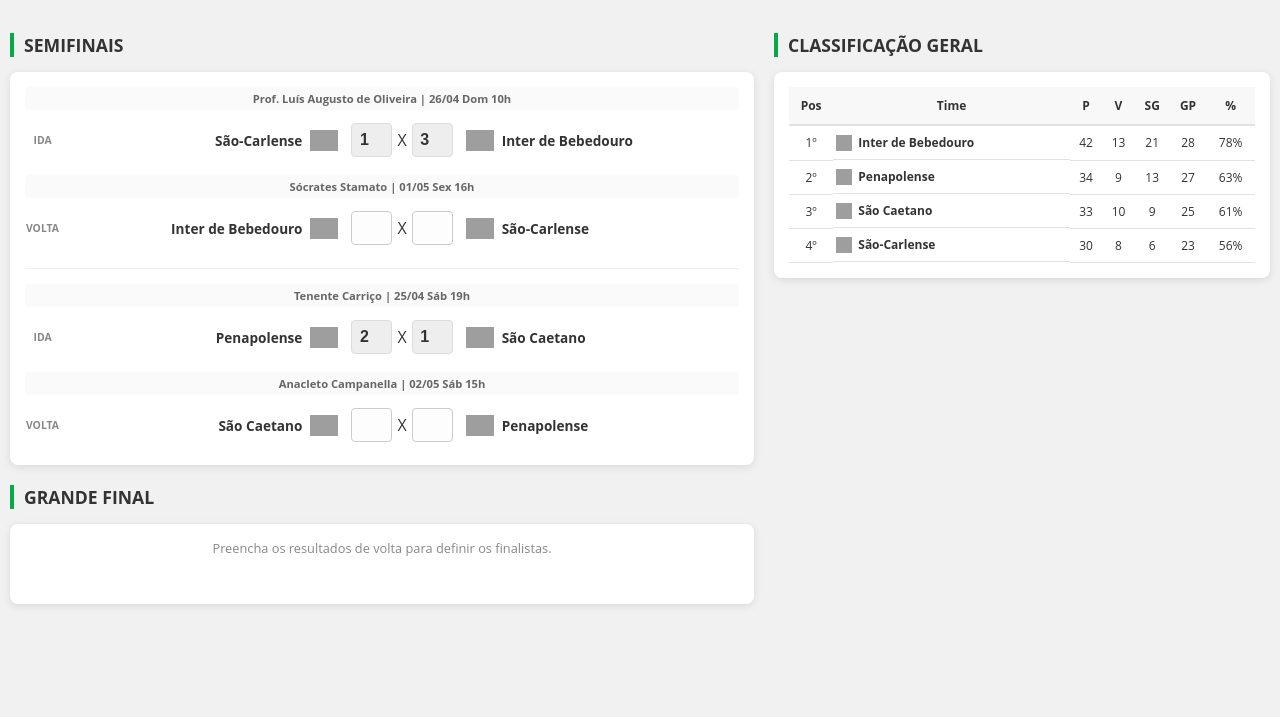
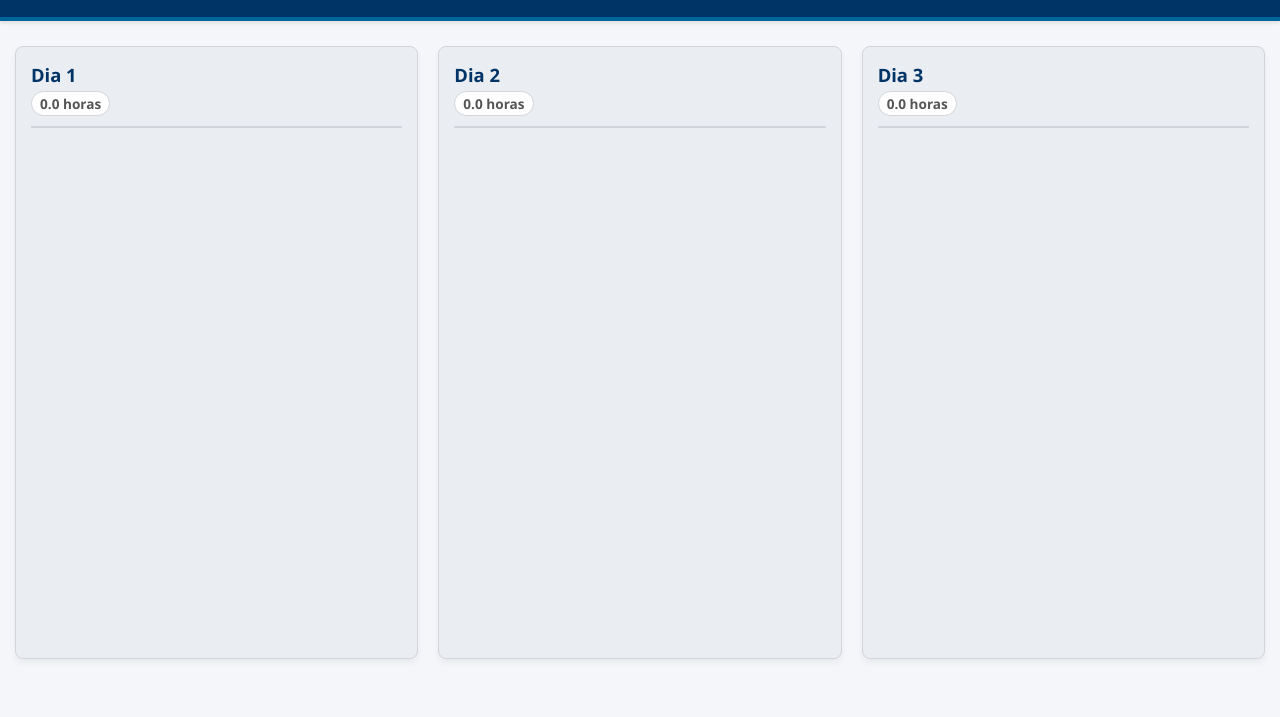
Before and after one commit to lppuggina/agenda-enar-2026, a plain HTML site: page index.html in a window 1280 px wide. Shown: the part 83-800 px from the top of the page. Drawn offline with Linux system fonts and the light colour scheme; grey boxes are pictures that could not be loaded.

Commit message:
index.html

```diff
--- a/index.html
+++ b/index.html
@@ -3,333 +3,242 @@
 <head>
     <meta charset="UTF-8">
     <meta name="viewport" content="width=device-width, initial-scale=1.0">
-    <title>PAULISTÃO A4 RIVALO 2026</title>
+    <title>Organizador de Agenda - ENAR Anatel 2026</title>
     <style>
         :root {
-            --ge-green: #06aa48;
-            --ge-dark: #333;
-            --ge-gray: #f1f1f1;
-            --white: #ffffff;
-            --border: #e2e2e2;
+            --anatel-blue: #003366;
+            --anatel-light: #006699;
+            --bg-gray: #f4f6f9;
+            --card-white: #ffffff;
+            --border-color: #d1d5db;
+
+            /* Cores dos Macrotemas */
+            --color-treinamento: #3b82f6;
+            --color-orientacoes: #f97316;
+            --color-integracao: #10b981;
+            --color-conhecimento: #8b5cf6;
+            --color-melhorias: #06b6d4;
+        }
+
+        * {
+            box-sizing: border-box;
+            font-family: "Segoe UI", Arial, sans-serif;
         }
 
         body {
-            font-family: "Open Sans", Arial, sans-serif;
-            background-color: var(--ge-gray);
+            background-color: var(--bg-gray);
             margin: 0;
-            color: var(--ge-dark);
+            padding: 0;
+            color: #333;
         }
 
         header {
-            background-color: var(--white);
+            background-color: var(--anatel-blue);
+            color: white;
             padding: 20px;
-            border-bottom: 5px solid var(--ge-green);
             text-align: center;
+            border-bottom: 4px solid var(--anatel-light);
+            box-shadow: 0 2px 4px rgba(0,0,0,0.1);
         }
 
-        .main-layout {
+        header h1 {
+            margin: 0;
+            font-size: 1.6rem;
+            text-transform: uppercase;
+            letter-spacing: 0.5px;
+        }
+
+        header p {
+            margin: 5px 0 0 0;
+            font-size: 0.95rem;
+            opacity: 0.9;
+        }
+
+        .container {
+            max-width: 1400px;
+            margin: 25px auto;
+            padding: 0 15px;
+        }
+
+        .board {
             display: grid;
-            grid-template-columns: 1.2fr 0.8fr;
+            grid-template-columns: repeat(3, 1fr);
             gap: 20px;
-            max-width: 1300px;
-            margin: 20px auto;
-            padding: 0 10px;
+            align-items: start;
         }
 
         @media (max-width: 1024px) {
-            .main-layout { grid-template-columns: 1fr; }
+            .board {
+                grid-template-columns: 1fr;
+            }
         }
 
-        h2 {
-            text-transform: uppercase;
-            font-size: 1.1rem;
-            border-left: 4px solid var(--ge-green);
-            padding-left: 10px;
-            margin: 20px 0 15px 0;
+        .column {
+            background-color: #eaedf2;
+            border-radius: 8px;
+            border: 1px solid var(--border-color);
+            padding: 15px;
+            box-shadow: 0 4px 6px rgba(0,0,0,0.05);
         }
 
-        .card {
-            background: var(--white);
-            border-radius: 8px;
-            box-shadow: 0 2px 8px rgba(0,0,0,0.1);
-            padding: 15px;
-            margin-bottom: 20px;
-            min-height: 50px;
+        .column-header {
+            display: flex;
+            flex-direction: column;
+            border-bottom: 2px solid var(--border-color);
+            padding-bottom: 10px;
+            margin-bottom: 15px;
         }
 
-        .match-group {
-            border-bottom: 1px solid #eee;
-            padding-bottom: 15px;
-            margin-bottom: 15px;
-        }
-        .match-group:last-child { border-bottom: none; margin-bottom: 0; padding-bottom: 0; }
-
-        .match-info-header {
-            font-size: 0.7rem;
-            color: #666;
+        .column-title {
+            font-size: 1.15rem;
             font-weight: bold;
-            margin-bottom: 5px;
-            text-align: center;
-            background: #fafafa;
-            padding: 4px;
-            border-radius: 4px;
+            color: var(--anatel-blue);
+            margin: 0;
         }
 
-        .match-row {
-            display: flex;
-            align-items: center;
-            justify-content: space-between;
-            padding: 8px 0;
-            gap: 5px;
+        .column-time {
+            font-size: 0.85rem;
+            color: #555;
+            margin-top: 4px;
+            background-color: #fff;
+            padding: 2px 8px;
+            border-radius: 20px;
+            display: inline-block;
+            width: fit-content;
+            border: 1px solid #d1d5db;
+            font-weight: 600;
         }
 
-        .label-game {
-            font-size: 0.65rem;
-            color: #888;
-            font-weight: bold;
-            width: 35px;
-            text-align: center;
-            flex-shrink: 0;
+        .column-body {
+            min-height: 500px;
+            display: flex;
+            flex-direction: column;
+            gap: 12px;
+            padding-bottom: 100px; /* Área extra para soltar cards facilmente */
         }
 
-        .team {
+        /* Estilização Base dos Blocos de Temas */
+        .item-card {
+            background-color: var(--card-white);
+            border-radius: 6px;
+            border-left: 5px solid #ccc;
+            padding: 10px 12px;
+            box-shadow: 0 2px 4px rgba(0,0,0,0.05);
+            cursor: grab;
+            transition: transform 0.2s, box-shadow 0.2s;
             display: flex;
-            align-items: center;
-            flex: 1;
-            min-width: 0;
+            flex-direction: column;
+            justify-content: space-between;
+            position: relative;
         }
 
-        .team.home { justify-content: flex-end; }
-        .team.away { justify-content: flex-start; }
-
-        .team span {
-            white-space: nowrap;
-            overflow: hidden;
-            text-overflow: ellipsis;
-            font-size: 0.85rem;
-            font-weight: bold;
+        .item-card:active {
+            cursor: grabbing;
         }
 
-        .team img {
-            width: 28px;
-            height: 28px;
-            margin: 0 8px;
-            flex-shrink: 0;
-            object-fit: contain;
+        .item-card.dragging {
+            opacity: 0.4;
+            transform: scale(0.98);
         }
 
-        .scores {
-            display: flex;
-            align-items: center;
-            gap: 5px;
-            flex-shrink: 0;
+        .item-title {
+            font-size: 0.9rem;
+            font-weight: bold;
+            color: #1f2937;
+            margin: 0 0 8px 0;
+            line-height: 1.3;
         }
 
-        .score-input {
-            width: 35px;
-            height: 30px;
-            text-align: center;
-            font-size: 1rem;
-            font-weight: bold;
-            border: 1px solid #ccc;
-            border-radius: 4px;
-            background: #fdfdfd;
+        .item-meta {
+            display: flex;
+            justify-content: space-between;
+            align-items: center;
+            margin-top: auto;
         }
 
-        .score-input:disabled {
-            background-color: #eee;
-            color: #333;
-            border-color: #ddd;
-            cursor: not-allowed;
+        .badge {
+            font-size: 0.7rem;
+            text-transform: uppercase;
+            font-weight: bold;
+            padding: 2px 6px;
+            border-radius: 4px;
+            color: white;
         }
 
-        @media (max-width: 480px) {
-            .team span { font-size: 0.75rem; }
-            .team img { width: 22px; height: 22px; margin: 0 4px; }
-            .score-input { width: 30px; height: 28px; font-size: 0.95rem; }
+        .item-duration {
+            font-size: 0.75rem;
+            color: #6b7280;
+            font-weight: 600;
         }
 
-        table { width: 100%; border-collapse: collapse; font-size: 0.75rem; }
-        th { background: #f8f8f8; padding: 10px 3px; text-align: center; border-bottom: 2px solid var(--border); }
-        td { padding: 8px 3px; text-align: center; border-bottom: 1px solid var(--border); }
-        .td-team { text-align: left; font-weight: bold; display: flex; align-items: center; }
-        .td-team img { width: 16px; height: 16px; margin-right: 6px; }
+        /* Cores dinâmicas injetadas ou mapeadas por classe */
+        .badge-treinamento { background-color: var(--color-treinamento); }
+        .badge-orientacoes { background-color: var(--color-orientacoes); }
+        .badge-integracao { background-color: var(--color-integracao); }
+        .badge-conhecimento { background-color: var(--color-conhecimento); }
+        .badge-melhorias { background-color: var(--color-melhorias); }
 
+        .border-treinamento { border-left-color: var(--color-treinamento); }
+        .border-orientacoes { border-left-color: var(--color-orientacoes); }
+        .border-integracao { border-left-color: var(--color-integracao); }
+        .border-conhecimento { border-left-color: var(--color-conhecimento); }
+        .border-melhorias { border-left-color: var(--color-melhorias); }
     </style>
 </head>
 <body>
 
 <header>
-    <h1 style="margin:0; letter-spacing: 1px; font-size: 1.4rem;">PAULISTÃO A4 RIVALO 2026</h1>
+    <h1>Anatel - Gestão de Agenda Legislada</h1>
+    <p>Encontro dos Servidores da Área de Arrecadação e Cobrança | ENAR 2026</p>
 </header>
 
-<div class="main-layout">
-    <div class="simulation-area">
-
-        <h2>Semifinais</h2>
-        <div class="card" id="sf-container">
+<div class="container">
+    <div class="board">
+        <div class="column" data-day="1">
+            <div class="column-header">
+                <span class="column-title">Dia 1</span>
+                <span class="column-time" id="total-day-1">0.0 horas</span>
             </div>
-
-        <div id="f-section">
-            <h2>Grande Final</h2>
-            <div class="card" id="f-container">
-                </div>
+            <div class="column-body" ondragover="allowDrop(event)" ondrop="drop(event, 1)"></div>
         </div>
 
-    </div>
+        <div class="column" data-day="2">
+            <div class="column-header">
+                <span class="column-title">Dia 2</span>
+                <span class="column-time" id="total-day-2">0.0 horas</span>
+            </div>
+            <div class="column-body" ondragover="allowDrop(event)" ondrop="drop(event, 2)"></div>
+        </div>
 
-    <div class="table-area">
-        <h2>Classificação Geral</h2>
-        <div class="card" style="overflow-x: auto;">
-            <table id="leaderboard">
-                <thead>
-                    <tr>
-                        <th>Pos</th>
-                        <th>Time</th>
-                        <th>P</th>
-                        <th>V</th>
-                        <th>SG</th>
-                        <th>GP</th>
-                        <th>%</th>
-                    </tr>
-                </thead>
-                <tbody id="table-body"></tbody>
-            </table>
+        <div class="column" data-day="3">
+            <div class="column-header">
+                <span class="column-title">Dia 3</span>
+                <span class="column-time" id="total-day-3">0.0 horas</span>
+            </div>
+            <div class="column-body" ondragover="allowDrop(event)" ondrop="drop(event, 3)"></div>
         </div>
     </div>
 </div>
 
 <script>
-    const logos = {
-        "Inter de Bebedouro": "https://api.fpf.org.br/filiacao/v1/entidades/CLUBE/256/escudo?v=47a27f0d-6498-47f0-af1e-ac2c61b5f57c",
-        "São Caetano": "https://api.fpf.org.br/filiacao/v1/entidades/CLUBE/3389/escudo?v=3651cc3f-80a1-4301-9b78-da1c10dd523b",
-        "Penapolense": "https://api.fpf.org.br/filiacao/v1/entidades/CLUBE/3333/escudo?v=c25a8fd2-682c-499f-83fd-ae5b6a212129",
-        "São-Carlense": "https://api.fpf.org.br/filiacao/v1/entidades/CLUBE/13410/escudo?v=1640f948-dcae-4d46-a5b8-9bb0b48c5eed"
-    };
+    // Carga de dados inicial extraída da planilha fornecida
+    let agendaData = [
+        { id: 1, day: 1, macro: "Treinamento", time: 90, title: "Redirecionamento de créditos - entidades baixadas" },
+        { id: 2, day: 1, macro: "Orientações", time: 30, title: "Ministério das comunicações - situação da outorga de entidades de radiodifusão baixadas" },
+        { id: 3, day: 1, macro: "Integração", time: 30, title: "Dinâmicas de Integração" },
+        { id: 4, day: 1, macro: "Orientações", time: 60, title: "Apresentação da coletânea dos Pareceres" },
+        { id: 5, day: 1, macro: "Orientações", time: 30, title: "Calendário Unificado de Notificações" },
+        { id: 6, day: 1, macro: "Treinamento", time: 60, title: "AFFO5 (dashboards)" },
+        { id: 7, day: 1, macro: "Conhecimento", time: 15, title: "Fluxos de consulta no CADIN" },
+        { id: 8, day: 1, macro: "Conhecimento", time: 60, title: "Benchmarking – Órgãos externos" },
+        { id: 9, day: 1, macro: "Treinamento", time: 60, title: "Dicas operacionais do SIGEC" },
+        { id: 10, day: 1, macro: "Melhorias", time: 60, title: "Importância da arrecadação aos GR’s" },
+        { id: 11, day: 1, macro: "Conhecimento", time: 30, title: "Revisão dos valores de inscrição em dívida e execução" },
 
-    const baseStats = {
-        "Inter de Bebedouro": { p: 39, j: 17, v: 12, e: 3, d: 2, gp: 25, gc: 6 },
-        "São Caetano": { p: 33, j: 17, v: 10, e: 3, d: 4, gp: 24, gc: 14 },
-        "Penapolense": { p: 31, j: 17, v: 8, e: 7, d: 2, gp: 25, gc: 13 },
-        "São-Carlense": { p: 30, j: 17, v: 8, e: 6, d: 3, gp: 22, gc: 14 }
-    };
-
-    const sfMatches = [
-        {
-            id: 'sf1', t1: 'Inter de Bebedouro', t2: 'São-Carlense',
-            idaInfo: 'Prof. Luís Augusto de Oliveira | 26/04 Dom 10h',
-            voltaInfo: 'Sócrates Stamato | 01/05 Sex 16h',
-            resIdaT2: 1, resIdaT1: 3
-        },
-        {
-            id: 'sf2', t1: 'São Caetano', t2: 'Penapolense',
-            idaInfo: 'Tenente Carriço | 25/04 Sáb 19h',
-            voltaInfo: 'Anacleto Campanella | 02/05 Sáb 15h',
-            resIdaT2: 2, resIdaT1: 1
-        }
-    ];
-
-    function updateStats(s, home, away, gh, ga) {
-        if(!s[home] || !s[away]) return;
-        s[home].j++; s[away].j++; s[home].gp += gh; s[home].gc += ga; s[away].gp += ga; s[away].gc += gh;
-        if(gh > ga) { s[home].p += 3; s[home].v++; }
-        else if(ga > gh) { s[away].p += 3; s[away].v++; }
-        else { s[home].p += 1; s[away].p += 1; }
-    }
-
-    function getWinner(mH, mV, gH_i, gV_i, gH_v, gV_v, stats) {
-        let aggH = gH_i + gH_v;
-        let aggV = gV_i + gV_v;
-        if (aggH > aggV) return mH;
-        if (aggV > aggH) return mV;
-        return baseStats[mH].p >= baseStats[mV].p ? mH : mV;
-    }
-
-    function runSimulation() {
-        let stats = JSON.parse(JSON.stringify(baseStats));
-        let sfWinners = [];
-
-        sfMatches.forEach(m => {
-            let iH = document.getElementById(m.id+'ih').value;
-            let iA = document.getElementById(m.id+'ia').value;
-            let vH = document.getElementById(m.id+'vh').value;
-            let vA = document.getElementById(m.id+'va').value;
-
-            if (iH !== "" && iA !== "") {
-                updateStats(stats, m.t2, m.t1, parseInt(iH), parseInt(iA));
-            }
-
-            if (vH !== "" && vA !== "" && iH !== "" && iA !== "") {
-                let v_vH = parseInt(vH); let v_vA = parseInt(vA);
-                updateStats(stats, m.t1, m.t2, v_vH, v_vA);
-                sfWinners.push(getWinner(m.t1, m.t2, parseInt(iA), parseInt(iH), v_vH, v_vA, stats));
-            }
-        });
-
-        let fContainer = document.getElementById('f-container');
-        if(sfWinners.length === 2) {
-            let fTeams = sfWinners.map(n => ({name: n, ...stats[n]}))
-                        .sort((a,b) => b.p - a.p || b.v - a.v || (b.gp-b.gc) - (a.gp-a.gc) || b.gp - a.gp);
-
-            fContainer.innerHTML = `
-                <div class="match-group">
-                    <div class="match-info-header">JOGO DE IDA</div>
-                    <div class="match-row">
-                        <div class="label-game">IDA</div>
-                        <div class="team home"><span>${fTeams[1].name}</span><img src="${logos[fTeams[1].name]}"></div>
-                        <div class="scores"><input type="number" class="score-input" value=""><span>X</span><input type="number" class="score-input" value=""></div>
-                        <div class="team away"><img src="${logos[fTeams[0].name]}"><span>${fTeams[0].name}</span></div>
-                    </div>
-                    <div class="match-info-header" style="margin-top:10px">JOGO DE VOLTA</div>
-                    <div class="match-row">
-                        <div class="label-game">VOLTA</div>
-                        <div class="team home"><span>${fTeams[0].name}</span><img src="${logos[fTeams[0].name]}"></div>
-                        <div class="scores"><input type="number" class="score-input" value=""><span>X</span><input type="number" class="score-input" value=""></div>
-                        <div class="team away"><img src="${logos[fTeams[1].name]}"><span>${fTeams[1].name}</span></div>
-                    </div>
-                </div>`;
-        } else {
-            fContainer.innerHTML = '<div style="text-align:center; font-size:0.8rem; color:#888;">Preencha os resultados de volta para definir os finalistas.</div>';
-        }
-
-        renderTable(stats);
-    }
-
-    function renderTable(stats) {
-        const sorted = Object.keys(stats).map(n => ({name: n, ...stats[n]}))
-                      .sort((a,b) => b.p - a.p || b.v - a.v || (b.gp-b.gc) - (a.gp-a.gc) || b.gp - a.gp);
-        document.getElementById('table-body').innerHTML = sorted.map((t, i) => `
-            <tr>
-                <td>${i+1}º</td><td class="td-team"><img src="${logos[t.name]}">${t.name}</td>
-                <td>${t.p}</td><td>${t.v}</td><td>${t.gp - t.gc}</td><td>${t.gp}</td>
-                <td>${Math.round((t.p/(t.j*3))*100) || 0}%</td>
-            </tr>
-        `).join('');
-    }
-
-    document.addEventListener("DOMContentLoaded", () => {
-        document.getElementById('sf-container').innerHTML = sfMatches.map(m => `
-            <div class="match-group">
-                <div class="match-info-header">${m.idaInfo}</div>
-                <div class="match-row">
-                    <div class="label-game">IDA</div>
-                    <div class="team home"><span>${m.t2}</span><img src="${logos[m.t2]}"></div>
-                    <div class="scores"><input type="number" class="score-input" id="${m.id}ih" value="${m.resIdaT2}" disabled><span>X</span><input type="number" class="score-input" id="${m.id}ia" value="${m.resIdaT1}" disabled></div>
-                    <div class="team away"><img src="${logos[m.t1]}"><span>${m.t1}</span></div>
-                </div>
-                <div class="match-info-header" style="margin-top:10px">${m.voltaInfo}</div>
-                <div class="match-row">
-                    <div class="label-game">VOLTA</div>
-                    <div class="team home"><span>${m.t1}</span><img src="${logos[m.t1]}"></div>
-                    <div class="scores"><input type="number" class="score-input" id="${m.id}vh" value=""><span>X</span><input type="number" class="score-input" id="${m.id}va" value=""></div>
-                    <div class="team away"><img src="${logos[m.t2]}"><span>${m.t2}</span></div>
-                </div>
-            </div>
-        `).join('');
-
-        document.querySelector('.simulation-area').addEventListener('input', runSimulation);
-        runSimulation();
-    });
-</script>
-</body>
-</html>
+        { id: 12, day: 2, macro: "Treinamento", time: 120, title: "Sistema ARCO (conhecimentos avançados)" },
+        { id: 13, day: 2, macro: "Orientações", time: 30, title: "Tratamento de Impugnação de lançamentos" },
+        { id: 14, day: 2, macro: "Integração", time: 30, title: "Dinâmicas de Grupo" },
+        { id: 15, day: 2, macro: "Orientações", time: 60, title: "Demandas da procuradoria ou ENAC: O que queremos trazer para nós?" },
+        { id: 16, day: 2, macro: "Conhecimento", time: 30, title: "AFFO5 (demandas de contribuintes)" },
+        { id: 17, day: 2, macro: "Conhecimento", time: 30, title: "ARCO Boleto: explicação, diferenças para o sistema convencional" },
+        { id: 18, day: 2, macro: "Treinamento", time
```
